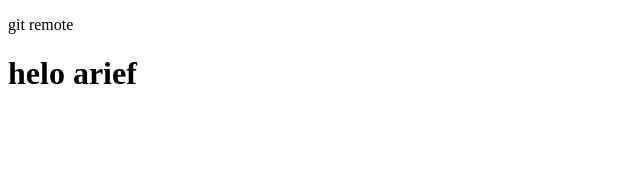
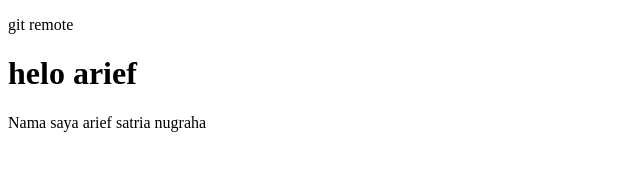
Before and after one commit to ariefsatrianugraha/belajar_github_2, a plain HTML site: page index.html in a window 1280 px wide. Shown: the whole page, without its empty margins (0-640 px from the left). Drawn offline with Linux system fonts and the light colour scheme.

Commit message:
modified p file index

```diff
--- a/index.html
+++ b/index.html
@@ -8,5 +8,6 @@
 <body>
     <p>git remote</p>
     <h1>helo arief</h1>
+    <p>Nama saya arief satria nugraha</p>
 </body>
 </html>
```
